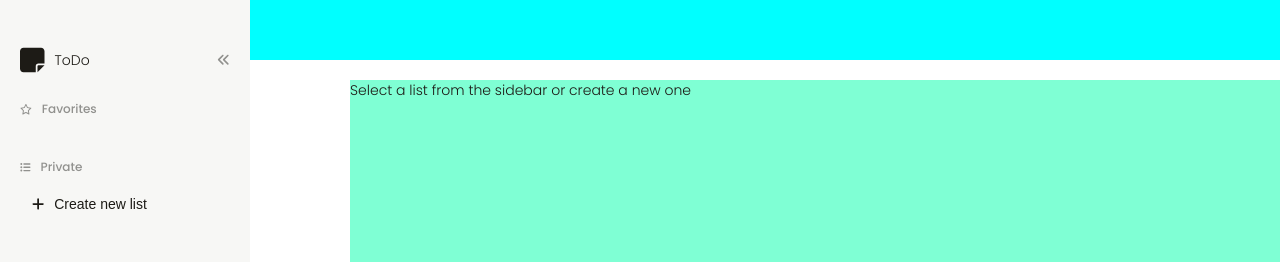
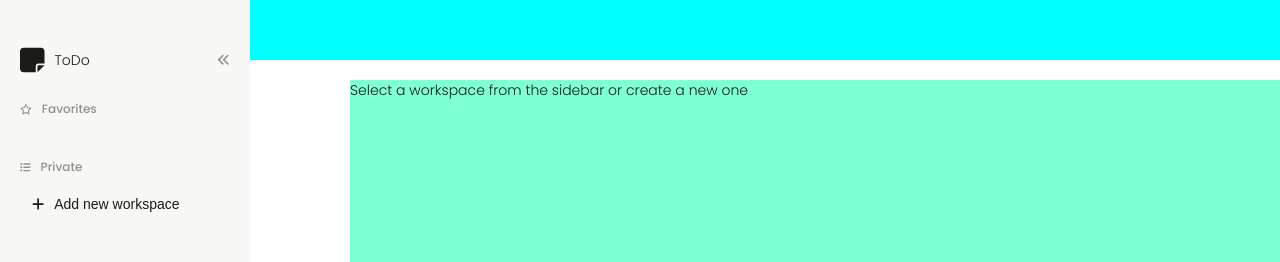
Before and after one commit to FemputerTech/TaskManager, a React (Create React App) app: page / in a window 1280 px wide. Shown: the top 262 px of the page. Built offline with nearby package versions, Linux system fonts and the light colour scheme.

Commit message:
updated to workspace

```diff
--- a/src/App.js
+++ b/src/App.js
@@ -6,23 +6,23 @@ import "./App.css";
 
 function App() {
   const [isSidebarCollapsed, setIsSidebarCollapsed] = useState(false);
-  const [listItems, setListItems] = useState([]);
-  const [activeListIndex, setActiveListIndex] = useState(null);
+  const [workspaces, setWorkspaces] = useState([]);
+  const [activeWorkspaceIndex, setActiveWorkspaceIndex] = useState(null);
 
   const toggleSidebar = () => {
     setIsSidebarCollapsed(!isSidebarCollapsed);
   };
 
-  const addListItem = () => {
-    const newListItem = { title: "Untitled" };
-    setListItems([...listItems, newListItem]);
-    setActiveListIndex(listItems.length);
+  const addWorkspace = () => {
+    const newWorkspace = { title: "Untitled" };
+    setWorkspaces([...workspaces, newWorkspace]);
+    setActiveWorkspaceIndex(workspaces.length);
   };
 
-  const updateListTitle = (index, newTitle) => {
-    const updatedListItems = [...listItems];
-    updatedListItems[index] = { ...updatedListItems[index], title: newTitle };
-    setListItems(updatedListItems);
+  const updateWorkspaceTitle = (index, newTitle) => {
+    const updatedWorkspaces = [...workspaces];
+    updatedWorkspaces[index] = { ...updatedWorkspaces[index], title: newTitle };
+    setWorkspaces(updatedWorkspaces);
   };
 
   return (
@@ -37,17 +37,21 @@ function App() {
       <Sidebar
         isCollapsed={isSidebarCollapsed}
         toggleSidebar={toggleSidebar}
-        listItems={listItems}
-        setListItems={setListItems}
-        setActiveListIndex={setActiveListIndex}
-        activeListIndex={activeListIndex}
-        addListItem={addListItem}
+        workspaces={workspaces}
+        setWorkspaces={setWorkspaces}
+        activeWorkspaceIndex={activeWorkspaceIndex}
+        setActiveWorkspaceIndex={setActiveWorkspaceIndex}
+        addWorkspace={addWorkspace}
       />
       <main>
         <TaskManager
-          list={activeListIndex !== null ? listItems[activeListIndex] : null}
-          updateListTitle={(newTitle) =>
-            updateListTitle(activeListIndex, newTitle)
+          workspace={
+            activeWorkspaceIndex !== null
+              ? workspaces[activeWorkspaceIndex]
+              : null
+          }
+          updateWorkspaceTitle={(newTitle) =>
+            updateWorkspaceTitle(activeWorkspaceIndex, newTitle)
           }
         />
       </main>
--- a/src/components/Sidebar/Sidebar.js
+++ b/src/components/Sidebar/Sidebar.js
@@ -8,32 +8,32 @@ import "../../styles/Sidebar/Sidebar.css";
 function Sidebar({
   isCollapsed,
   toggleSidebar,
-  listItems,
-  setListItems,
-  setActiveListIndex,
-  activeListIndex,
-  addListItem,
+  workspaces,
+  setWorkspaces,
+  activeWorkspaceIndex,
+  setActiveWorkspaceIndex,
+  addWorkspace,
 }) {
-  const [clickedListIndex, setClickedListIndex] = useState(null);
+  const [clickedWorkspaceIndex, setClickedWorkspaceIndex] = useState(null);
 
   const handleItemClick = (type, index) => {
     if (type === "click") {
-      setActiveListIndex(index);
+      setActiveWorkspaceIndex(index);
     } else if (type === "mousedown") {
-      setClickedListIndex(index);
+      setClickedWorkspaceIndex(index);
     } else {
-      setClickedListIndex(null);
+      setClickedWorkspaceIndex(null);
     }
   };
 
   const handleItemDelete = (index) => (event) => {
     event.stopPropagation();
-    const newListItems = listItems.filter((_, i) => i !== index);
-    setListItems(newListItems);
-    if (activeListIndex === index) {
-      setActiveListIndex(null);
-    } else if (activeListIndex > index) {
-      setActiveListIndex(activeListIndex - 1);
+    const newWorkspaces = workspaces.filter((_, i) => i !== index);
+    setWorkspaces(newWorkspaces);
+    if (activeWorkspaceIndex === index) {
+      setActiveWorkspaceIndex(null);
+    } else if (activeWorkspaceIndex > index) {
+      setActiveWorkspaceIndex(activeWorkspaceIndex - 1);
     }
   };
 
@@ -53,13 +53,13 @@ function Sidebar({
           icon="fa-solid fa-list-ul"
           isCollapsed={isCollapsed}
         />
-        <ul className="lists">
-          {listItems.map((listItem, index) => (
+        <ul className="workspaces">
+          {workspaces.map((workspace, index) => (
             <Workspace
               key={index}
-              title={listItem.title}
-              isActive={index === activeListIndex}
-              isClicked={index === clickedListIndex}
+              title={workspace.title}
+              isActive={index === activeWorkspaceIndex}
+              isClicked={index === clickedWorkspaceIndex}
               onClick={(event) => handleItemClick(event.type, index)}
               onMouseDown={(event) => handleItemClick(event.type, index)}
               onMouseUp={(event) => handleItemClick(event.type, index)}
@@ -69,12 +69,12 @@ function Sidebar({
           ))}
         </ul>
         <button
-          className={`new-item-button ${isCollapsed ? "collapsed" : ""}`}
-          onClick={addListItem}
+          className={`new-workspace-button ${isCollapsed ? "collapsed" : ""}`}
+          onClick={addWorkspace}
         >
           <FontAwesomeIcon icon="fa-solid fa-plus" color="var(--text-normal)" />
           <span className={`button-text ${isCollapsed ? "collapsed" : ""}`}>
-            Create new list
+            Add new workspace
           </span>
         </button>
       </section>
--- a/src/components/TaskManager/TaskManager.js
+++ b/src/components/TaskManager/TaskManager.js
@@ -1,22 +1,22 @@
 import React from "react";
 import "../../styles/TaskManager/TaskManager.css";
 
-function TaskManager({ list, updateListTitle }) {
+function TaskManager({ workspace, updateWorkspaceTitle }) {
   const handleOnChange = (event) => {
-    updateListTitle(event.target.value);
+    updateWorkspaceTitle(event.target.value);
   };
   return (
     <div className="task-manager">
-      {list ? (
+      {workspace ? (
         <input
           className="task-manager-title"
           type="text"
-          value={list.title}
+          value={workspace.title}
           onChange={handleOnChange}
           placeholder="Untitled"
         />
       ) : (
-        <p>Select a list from the sidebar or create a new one</p>
+        <p>Select a workspace from the sidebar or create a new one</p>
       )}
     </div>
   );
--- a/src/styles/Sidebar/Sidebar.css
+++ b/src/styles/Sidebar/Sidebar.css
@@ -3,11 +3,11 @@ section {
   margin-bottom: 40px;
 }
 
-.lists {
+.workspaces {
   list-style-type: none;
 }
 
-.new-item-button {
+.new-workspace-button {
   display: flex;
   align-items: center;
   background-color: transparent;
@@ -22,14 +22,14 @@ section {
   gap: 10px;
 }
 
+.new-workspace-button.collapsed {
+  justify-content: center;
+}
+
+.new-workspace-button:hover {
+  background-color: var(--neutral-1);
+}
+
 .button-text.collapsed {
   display: none;
 }
-
-.new-item-button.collapsed {
-  justify-content: center;
-}
-
-.new-item-button:hover {
-  background-color: var(--neutral-1);
-}
```
